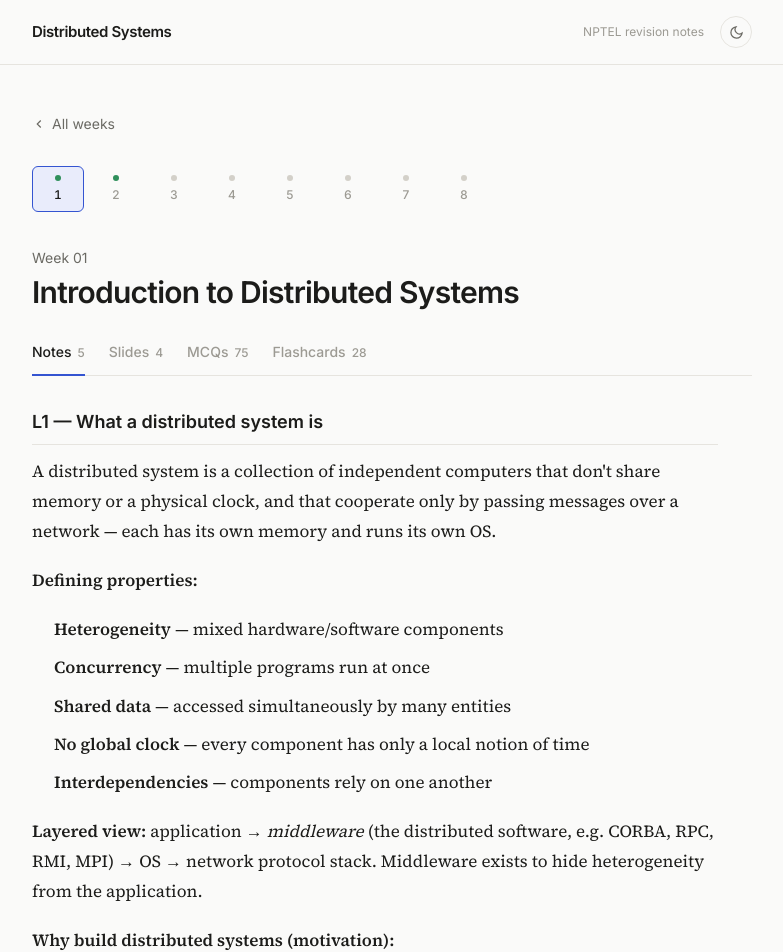
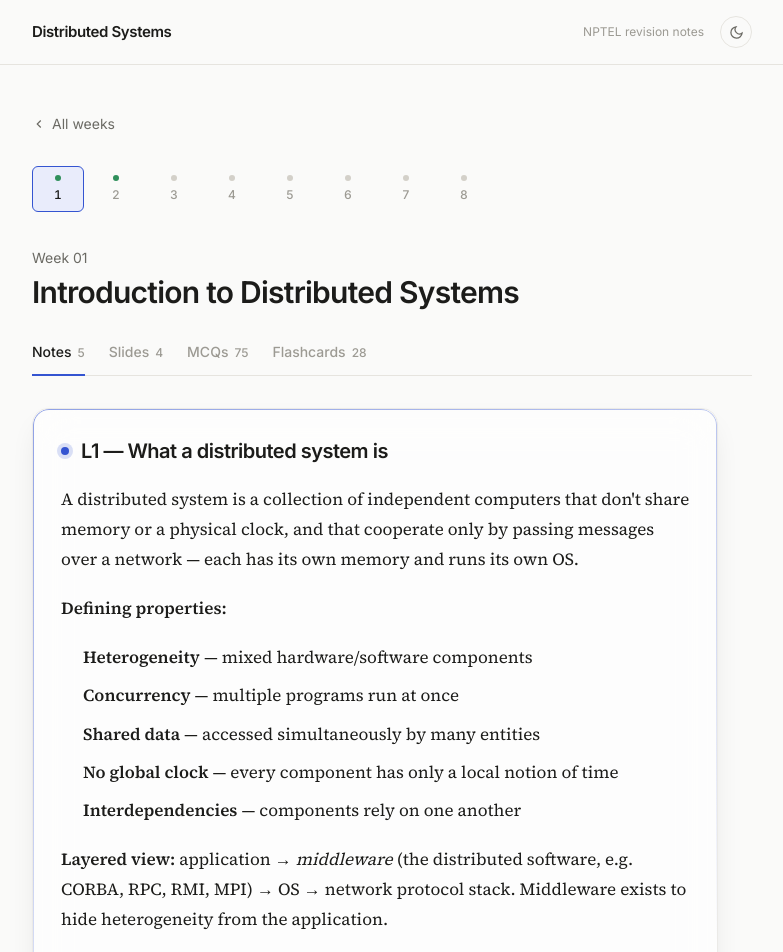
Before and after one commit to aadyatalreja/NPTEL_Distributed_Systems_2026, a React (Vite) app: page /week/1 in a window 1280 px wide. Shown: the top 952 px of the page, without its empty margins (248-1031 px from the left). Built offline with nearby package versions, Linux system fonts and the light colour scheme.

Commit message:
add glassmorphism

```diff
--- a/package.json
+++ b/package.json
@@ -13,7 +13,8 @@
     "react": "^19.2.8",
     "react-dom": "^19.2.8",
     "react-markdown": "^10.1.0",
-    "react-router-dom": "^7.18.2"
+    "react-router-dom": "^7.18.2",
+    "remark-gfm": "^4.0.0"
   },
   "devDependencies": {
     "@tailwindcss/vite": "^4.3.3",
--- a/src/components/NotesView.tsx
+++ b/src/components/NotesView.tsx
@@ -1,25 +1,53 @@
 import ReactMarkdown from "react-markdown";
+import remarkGfm from "remark-gfm";
+import type { CSSProperties } from "react";
 import type { NoteSection } from "../types";
+
+// Maps a heading or MCQ/flashcard topic tag (e.g. "L2", "L2 — The
+// message-passing model...") to its lecture accent colour, so cards read
+// as belonging to a topic at a glance. Falls back to the neutral accent
+// for anything unrecognised or unset.
+export function topicTint(label?: string): string {
+  const match = label?.match(/L([1-4])/);
+  if (match) return `var(--color-topic-l${match[1]})`;
+  return "var(--color-accent)";
+}
 
 export default function NotesView({ notes }: { notes: NoteSection[] }) {
   if (notes.length === 0) {
     return <EmptyState message="No notes yet for this week." />;
   }
   return (
-    <div className="space-y-9">
-      {notes.map((section, i) => (
-        <section key={i}>
+    <div className="space-y-6">
+      {notes.map((section, i) => {
+        const highlight = section.heading.trim().startsWith("⭐");
+        const tint = highlight ? "var(--color-warning)" : topicTint(section.heading);
+        return (
+          <section
+            key={i}
+            className="glass-card px-6 py-6 md:px-7 md:py-7"
+            style={{ "--card-tint": tint } as CSSProperties}
+          >
+            <div className="flex items-center gap-3 mb-5">
+              {!highlight && (
+                <span
+                  className="w-2 h-2 rounded-full shrink-0"
+                  style={{ background: tint, boxShadow: `0 0 0 4px color-mix(in srgb, ${tint} 18%, transparent)` }}
+                />
+              )}
               <h3
-            className="font-semibold text-lg mb-3 pb-2 border-b"
-            style={{ color: "var(--color-text)", borderColor: "var(--color-hairline)" }}
+                className="font-display font-semibold text-lg md:text-xl tracking-tight"
+                style={{ color: highlight ? tint : "var(--color-text)" }}
               >
                 {section.heading}
               </h3>
+            </div>
             <div className="prose-notes leading-relaxed" style={{ color: "var(--color-text)" }}>
-            <ReactMarkdown>{section.body}</ReactMarkdown>
+              <ReactMarkdown remarkPlugins={[remarkGfm]}>{section.body}</ReactMarkdown>
             </div>
           </section>
-      ))}
+        );
+      })}
     </div>
   );
 }
--- a/src/data/weeks/week1.ts
+++ b/src/data/weeks/week1.ts
@@ -104,7 +104,8 @@ Comparison: vh ≤ vk iff every component ≤; vh < vk iff ≤ and strictly less
     },
     {
       heading: "⭐ Important topics — exam priority list",
-      body: `**Tier 1 — must know:**
+      body: `#### Tier 1 — must know
+
 1. Definition and characteristics of distributed systems
 2. Motivation / advantages of going distributed
 3. Transparency — all 7 types (access, location, migration, relocation, replication, concurrency, failure)
@@ -130,10 +131,10 @@ Comparison: vh ≤ vk iff every component ≤; vh < vk iff ≤ and strictly less
 23. Scalar (Lamport) clocks — rules R1/R2, and why they aren't strongly consistent
 24. Vector clocks — rules, isomorphism property, strong consistency
 
-**⭐ Complexities to memorize:**
+#### Complexities to memorize
 
 | Algorithm | Message complexity | Time complexity |
-|---|---|---|
+| --- | --- | --- |
 | Broadcast | n − 1 | O(d) |
 | Convergecast | based on tree edges | O(d) |
 | Rooted spanning tree (known root) | O(m) | O(diam) |
@@ -143,10 +144,11 @@ Comparison: vh ≤ vk iff every component ≤; vh < vk iff ≤ and strictly less
 | Hirschberg–Sinclair | O(n log n) | — |
 | Async leader-election lower bound | Ω(n log n) | — |
 
-**Suggested study order if time is short:**
+#### Suggested study order if time is short
+
 LCR + HS → synchronous vs. asynchronous → spanning trees (BFS vs. DFS) → happens-before / causality → Lamport (scalar) clocks → the 7 transparencies → message-passing model → distributed-systems basics.
 
-**What NPTEL is most likely to test:** algorithm *execution and complexity* over rote definitions — tracing LCR/HS by hand, identifying BFS vs. DFS outcomes, reading happens-before diagrams, spotting concurrent events, computing Lamport timestamps, and distinguishing FIFO/causal ordering.`,
+> **What NPTEL is most likely to test:** algorithm *execution and complexity* over rote definitions — tracing LCR/HS by hand, identifying BFS vs. DFS outcomes, reading happens-before diagrams, spotting concurrent events, computing Lamport timestamps, and distinguishing FIFO/causal ordering.`,
     },
   ],
 
--- a/src/index.css
+++ b/src/index.css
@@ -25,6 +25,17 @@
   --color-success:     #2F8F5B;
   --color-warning:     #B5811F;
   --color-danger:      #C6413E;
+
+  /* Per-lecture accent hues — used to color-code note cards and
+     complement the primary accent without competing with it. */
+  --color-topic-l1: #3454D1;  /* intro — blue, same family as the accent */
+  --color-topic-l2: #0E8F82;  /* message passing — teal */
+  --color-topic-l3: #7C4FE0;  /* leader election — violet */
+  --color-topic-l4: #BD6A16;  /* causality/time — amber */
+
+  --glass-bg:     color-mix(in srgb, #FFFFFF 62%, transparent);
+  --glass-border: color-mix(in srgb, #FFFFFF 55%, var(--color-hairline-lit));
+  --glass-shadow: 0 1px 2px rgba(28, 28, 26, 0.04), 0 12px 32px -12px rgba(28, 28, 26, 0.14);
 }
 
 /* --- Dark theme --- */
@@ -44,6 +55,15 @@
   --color-success:     #4FC787;
   --color-warning:     #E0AA55;
   --color-danger:      #E5726B;
+
+  --color-topic-l1: #8AA0FF;
+  --color-topic-l2: #4FD6C5;
+  --color-topic-l3: #B69CFF;
+  --color-topic-l4: #F0B860;
+
+  --glass-bg:     color-mix(in srgb, #1D1E22 55%, transparent);
+  --glass-border: color-mix(in srgb, #FFFFFF 10%, var(--color-hairline-lit));
+  --glass-shadow: 0 1px 2px rgba(0, 0, 0, 0.2), 0 16px 40px -16px rgba(0, 0, 0, 0.55);
 }
 
 html, body, #root {
@@ -81,6 +101,73 @@ body {
   border-radius: 4px;
 }
 
+/* --- Ambient background — soft, fixed colour blobs the glass panels
+   sit above. Static (no motion) so it reads as a considered backdrop
+   rather than decoration competing with the reading content. --- */
+.bg-blobs {
+  position: fixed;
+  inset: 0;
+  z-index: -1;
+  overflow: hidden;
+  pointer-events: none;
+}
+.bg-blobs span {
+  position: absolute;
+  border-radius: 50%;
+  filter: blur(90px);
+  opacity: 0.16;
+}
+[data-theme="dark"] .bg-blobs span {
+  opacity: 0.22;
+}
+.bg-blobs span:nth-child(1) {
+  top: -12%;
+  left: 6%;
+  width: 32rem;
+  height: 32rem;
+  background: var(--color-topic-l1);
+}
+.bg-blobs span:nth-child(2) {
+  top: 18%;
+  right: -10%;
+  width: 26rem;
+  height: 26rem;
+  background: var(--color-topic-l4);
+}
+.bg-blobs span:nth-child(3) {
+  bottom: -14%;
+  left: 28%;
+  width: 30rem;
+  height: 30rem;
+  background: var(--color-topic-l3);
+}
+
+/* --- Glass panel — the shared frosted-glass surface for cards. Tint
+   the border/glow per section with --card-tint; falls back to the
+   neutral hairline when unset. --- */
+.glass-card {
+  --card-tint: var(--color-hairline-lit);
+  position: relative;
+  background: var(--glass-bg);
+  backdrop-filter: blur(20px) saturate(140%);
+  -webkit-backdrop-filter: blur(20px) saturate(140%);
+  border: 1px solid var(--glass-border);
+  border-radius: 16px;
+  box-shadow: var(--glass-shadow), inset 0 1px 0 color-mix(in srgb, white 20%, transparent);
+}
+.glass-card::before {
+  content: "";
+  position: absolute;
+  inset: 0;
+  border-radius: inherit;
+  padding: 1px;
+  background: linear-gradient(155deg, color-mix(in srgb, var(--card-tint) 55%, transparent), transparent 45%);
+  -webkit-mask: linear-gradient(#000 0 0) content-box, linear-gradient(#000 0 0);
+  -webkit-mask-composite: xor;
+  mask-composite: exclude;
+  pointer-events: none;
+}
+
 /* Reading typography for note prose — deliberately serif, generous
    line-height, and a comfortable measure so study sessions are easy
    on the eyes. */
@@ -113,3 +200,79 @@ body {
   border-radius: 4px;
   padding: 0.1em 0.4em;
 }
+.prose-notes h1, .prose-notes h2, .prose-notes h3, .prose-notes h4 {
+  font-family: var(--font-display);
+  font-weight: 600;
+  color: var(--color-text);
+  letter-spacing: -0.01em;
+  margin-top: 1.6em;
+  margin-bottom: 0.7em;
+}
+.prose-notes h1 { font-size: 1.25em; }
+.prose-notes h2 { font-size: 1.15em; }
+.prose-notes h3 { font-size: 1.05em; }
+.prose-notes h4 {
+  font-size: 0.95em;
+  text-transform: uppercase;
+  letter-spacing: 0.04em;
+  color: var(--color-text-muted);
+}
+.prose-notes > :first-child { margin-top: 0; }
+.prose-notes hr {
+  border: none;
+  border-top: 1px solid var(--color-hairline);
+  margin: 1.6em 0;
+}
+.prose-notes blockquote {
+  margin: 1.15em 0;
+  padding: 0.2em 1em;
+  border-left: 3px solid var(--color-accent);
+  color: var(--color-text-muted);
+  font-style: italic;
+}
+.prose-notes a {
+  color: var(--color-accent);
+  text-decoration: underline;
+  text-underline-offset: 2px;
+}
+
+/* Markdown tables (complexity charts, comparisons) — a clean, readable
+   grid that sits comfortably inside the serif reading column. */
+.prose-notes table {
+  width: 100%;
+  margin: 1.3em 0;
+  border-collapse: separate;
+  border-spacing: 0;
+  border: 1px solid var(--color-hairline);
+  border-radius: 8px;
+  overflow: hidden;
+  font-family: var(--font-display);
+  font-size: 0.85em;
+}
+.prose-notes thead th {
+  text-align: left;
+  font-weight: 600;
+  font-size: 0.78em;
+  text-transform: uppercase;
+  letter-spacing: 0.04em;
+  color: var(--color-text-muted);
+  background: var(--color-surface-2);
+  padding: 0.7em 1em;
+  border-bottom: 1px solid var(--color-hairline);
+}
+.prose-notes tbody td {
+  padding: 0.65em 1em;
+  border-bottom: 1px solid var(--color-hairline);
+  color: var(--color-text);
+}
+.prose-notes tbody tr:last-child td {
+  border-bottom: none;
+}
+.prose-notes tbody tr:nth-child(even) {
+  background: color-mix(in srgb, var(--color-surface-2) 55%, transparent);
+}
+.prose-notes td:not(:first-child),
+.prose-notes th:not(:first-child) {
+  font-variant-numeric: tabular-nums;
+  color: var(--color-text-muted);
+}
```
Also changed, not shown: 1 other file (tests, documents, lock files or other folders). Lines whose indentation alone changed are shown as unchanged.
